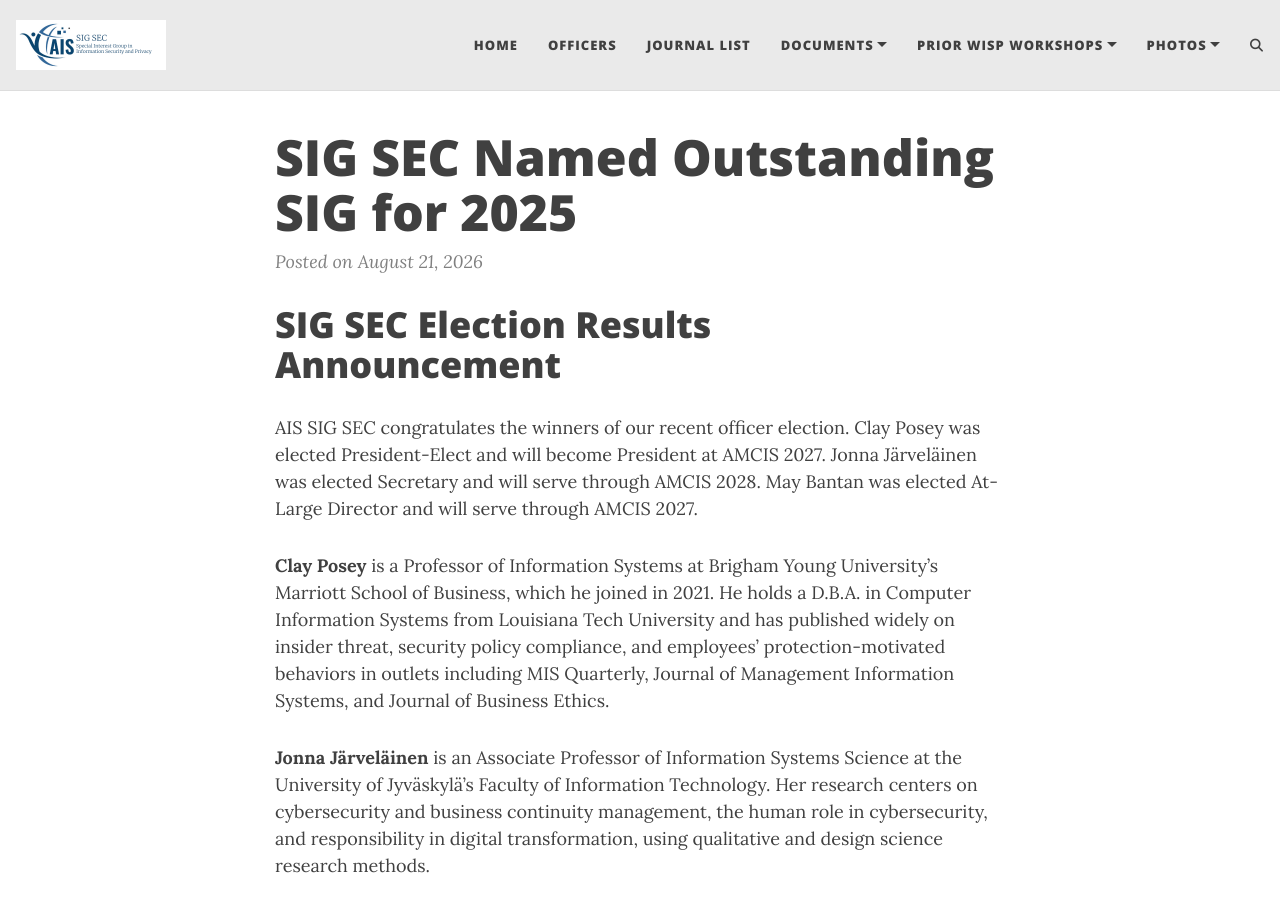
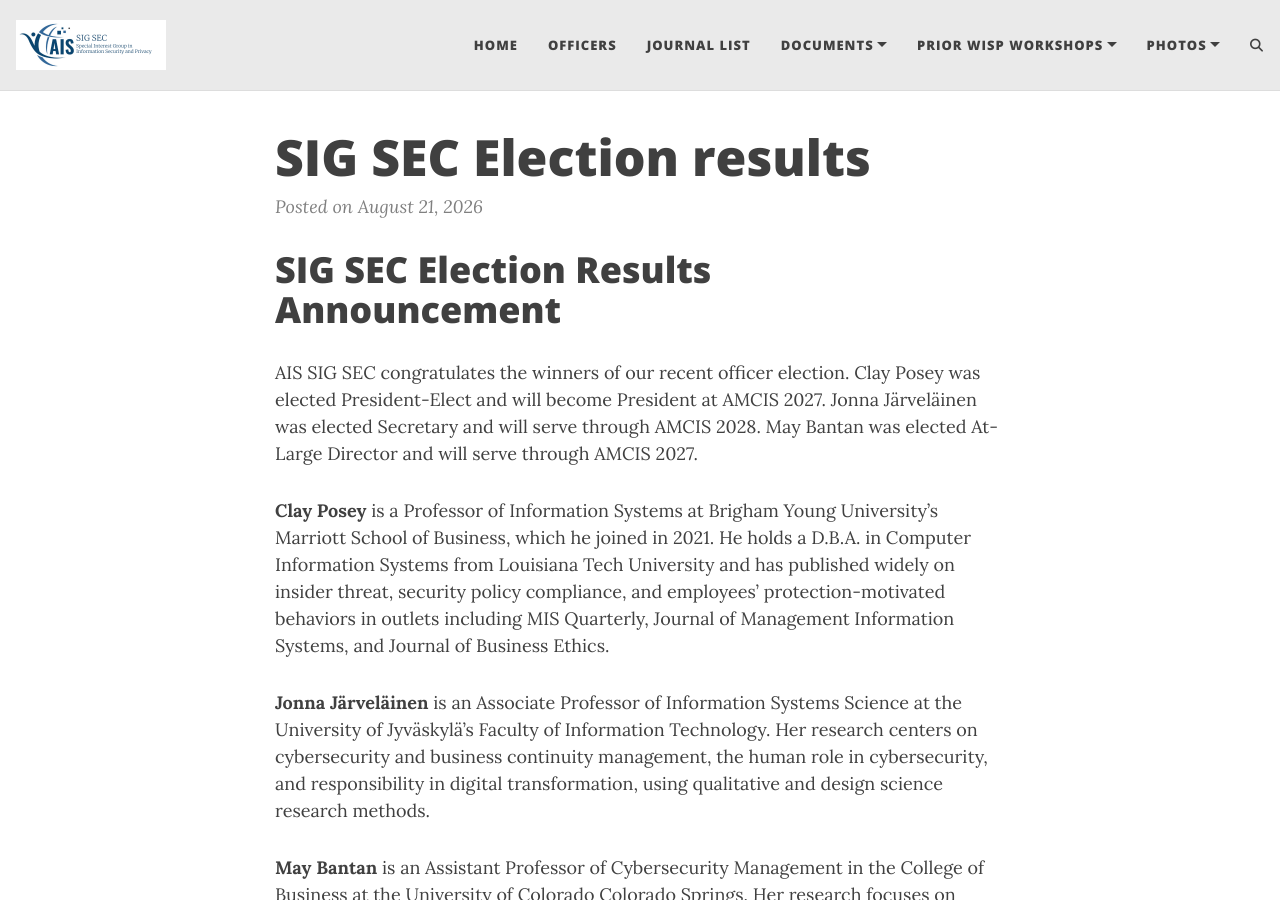
Before and after one commit to ais-sigsec/ais-sigsec.github.io, a Jekyll site: the page built from _posts/2026-08-21-sigsec-election-results.md, in a window 1280 px wide and 900 px high. Built offline with Jekyll 4.4.1, drawn with Linux system fonts in a browser that asks for light colours; comment, search, counter and statistics services are not loaded.

Commit message:
correct the election results news release title

```diff
--- a/_posts/2026-08-21-sigsec-election-results.md
+++ b/_posts/2026-08-21-sigsec-election-results.md
@@ -1,6 +1,6 @@
 ---
 layout: post
-title: SIG SEC Named Outstanding SIG for 2025
+title: SIG SEC Election results
 ---
 
 # SIG SEC Election Results Announcement
```
